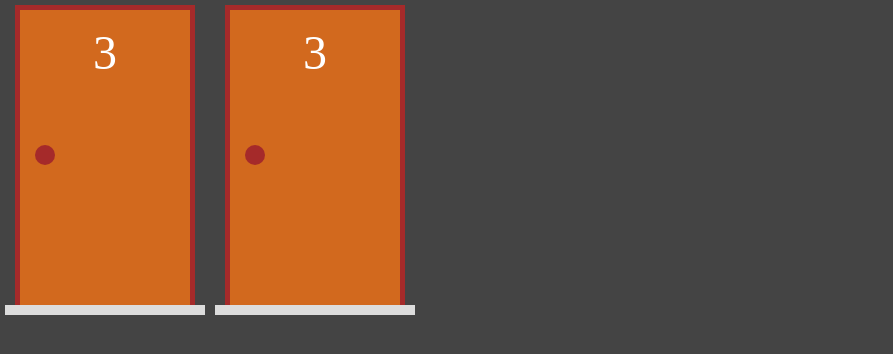
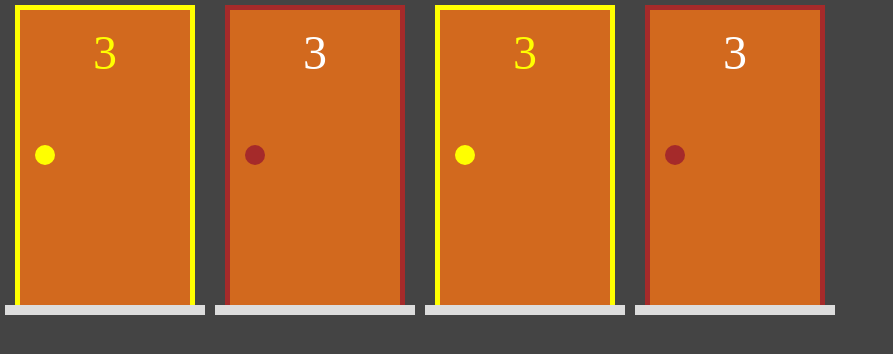
Before and after one commit to luucasor/portas, a Next.js app: page / in a window 1280 px wide. Shown: the top 354 px of the page, without its empty margins (0-893 px from the left). Built offline with nearby package versions, Linux system fonts and the light colour scheme.

Commit message:
Adicionando parte visual da seleção da porta com CSS

```diff
--- a/components/Porta.jsx
+++ b/components/Porta.jsx
@@ -1,8 +1,9 @@
 import styles from "../styles/Porta.module.css"
 export default function Porta(props) {
+    const selecionada = props.selecionada ? styles.selecionada : '';
     return (
         <div className={styles.area}>
-            <div className={styles.estrutura}>
+            <div className={`${styles.estrutura} ${selecionada}`}>
                 <div className={styles.porta}>
                     <div className={styles.numero}>3</div>
                     <div className={styles.macaneta}/>
--- a/pages/index.jsx
+++ b/pages/index.jsx
@@ -3,7 +3,9 @@
 export default function Home() {
   return (
     <div style={{display: "flex"}}>
-      <Porta />
+      <Porta selecionada={true}/>
+      <Porta selecionada={false}/>
+      <Porta selecionada/>
       <Porta />
     </div>
   )
--- a/styles/Porta.module.css
+++ b/styles/Porta.module.css
@@ -45,3 +45,17 @@
     width: 100%;
     background-color: #ddd;
 }
+
+.selecionada {
+    border-left: 5px solid yellow;
+    border-top: 5px solid yellow;
+    border-right: 5px solid yellow;
+}
+
+.selecionada .numero {
+    color: yellow;
+}
+
+.selecionada .macaneta {
+    background-color: yellow;
+}
```
